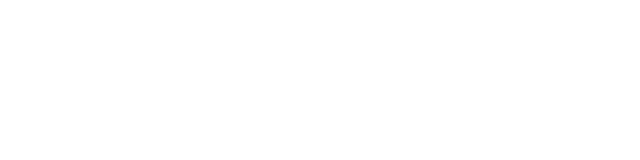
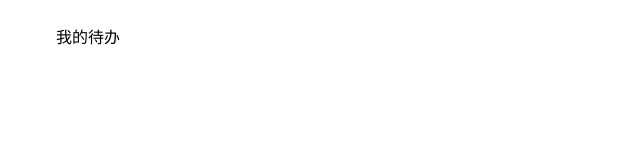
Before and after one commit to inter727/vue-ts-demo, a Vue app in the folder vue-ts-demo/: page /#/ in a window 1280 px wide. Shown: the top 160 px of the page, without its empty margins (0-640 px from the left). Built offline with nearby package versions, Linux system fonts and the light colour scheme.

Commit message:
Header组件编写

```diff
--- a/vue-ts-demo/src/App.vue
+++ b/vue-ts-demo/src/App.vue
@@ -1,5 +1,18 @@
 <template>
-  <div id="app"></div>
+  <div id="app">
+    <Header></Header>
+    <router-view></router-view>
+  </div>
 </template>
 
+<script lang="ts">
+import { Component, Vue } from "vue-property-decorator";
+import Header from "./components/Header.vue";
+
+@Component({
+  components: { Header }
+})
+export default class App extends Vue {}
+</script>
+
 <style lang="less"></style>
--- /dev/null
+++ b/vue-ts-demo/src/components/Header.vue
@@ -0,0 +1,76 @@
+<template>
+  <header>
+    <div>
+      <van-icon
+        v-if="pageInfoComputed.icon.arrow === 'left'"
+        :name="pageInfoComputed.icon.name"
+        size="1.5rem"
+        @click="leftHandle"
+      />
+    </div>
+    <p>{{ pageInfoComputed.title }}</p>
+    <div>
+      <van-icon
+        v-if="pageInfoComputed.icon.arrow === 'right'"
+        :name="pageInfoComputed.icon.name"
+        size="1.5rem"
+        @click="rightHandle"
+      />
+    </div>
+  </header>
+</template>
+
+<script lang="ts">
+import { Component, Vue } from "vue-property-decorator";
+import { Icon } from "vant";
+
+@Component({
+  components: { [Icon.name]: Icon }
+})
+export default class Header extends Vue {
+  private leftHandle() {
+    this.$router.back();
+  }
+
+  private rightHandle() {
+    this.$router.push({ path: "/create" });
+  }
+
+  private get pageInfoComputed() {
+    const currentRouteName = this.$route.name;
+    switch (currentRouteName) {
+      case "home":
+        return {
+          icon: {
+            name: "plus",
+            arrow: "right"
+          },
+          title: "我的待办"
+        };
+      case "create":
+        return {
+          icon: {
+            name: "arrow-left",
+            arrow: "left"
+          },
+          title: "新建任务"
+        };
+      default:
+        return "";
+    }
+  }
+}
+</script>
+
+<style scoped>
+header {
+  display: grid;
+  grid-template-columns: 3rem auto 3rem;
+  align-items: center;
+  grid-row-end: end;
+  width: 100%;
+  height: 3.5rem;
+  min-height: 8%;
+  background-color: #fff;
+}
+</style>
--- a/vue-ts-demo/src/router/index.ts
+++ b/vue-ts-demo/src/router/index.ts
@@ -7,8 +7,14 @@ Vue.use(VueRouter);
 const routes = [
   {
     path: "/",
-    name: "Home",
+    name: "home",
     component: Home
+  },
+  {
+    path: "/create",
+    name: "create",
+    component: () =>
+      import(/* webpackChunkName: "about" */ "../views/Create.vue")
   }
 ];
 
--- /dev/null
+++ b/vue-ts-demo/src/views/Create.vue
@@ -0,0 +1,11 @@
+<template>
+  <div></div>
+</template>
+
+<script>
+export default {
+  name: "Create"
+};
+</script>
+
+<style scoped></style>
```
